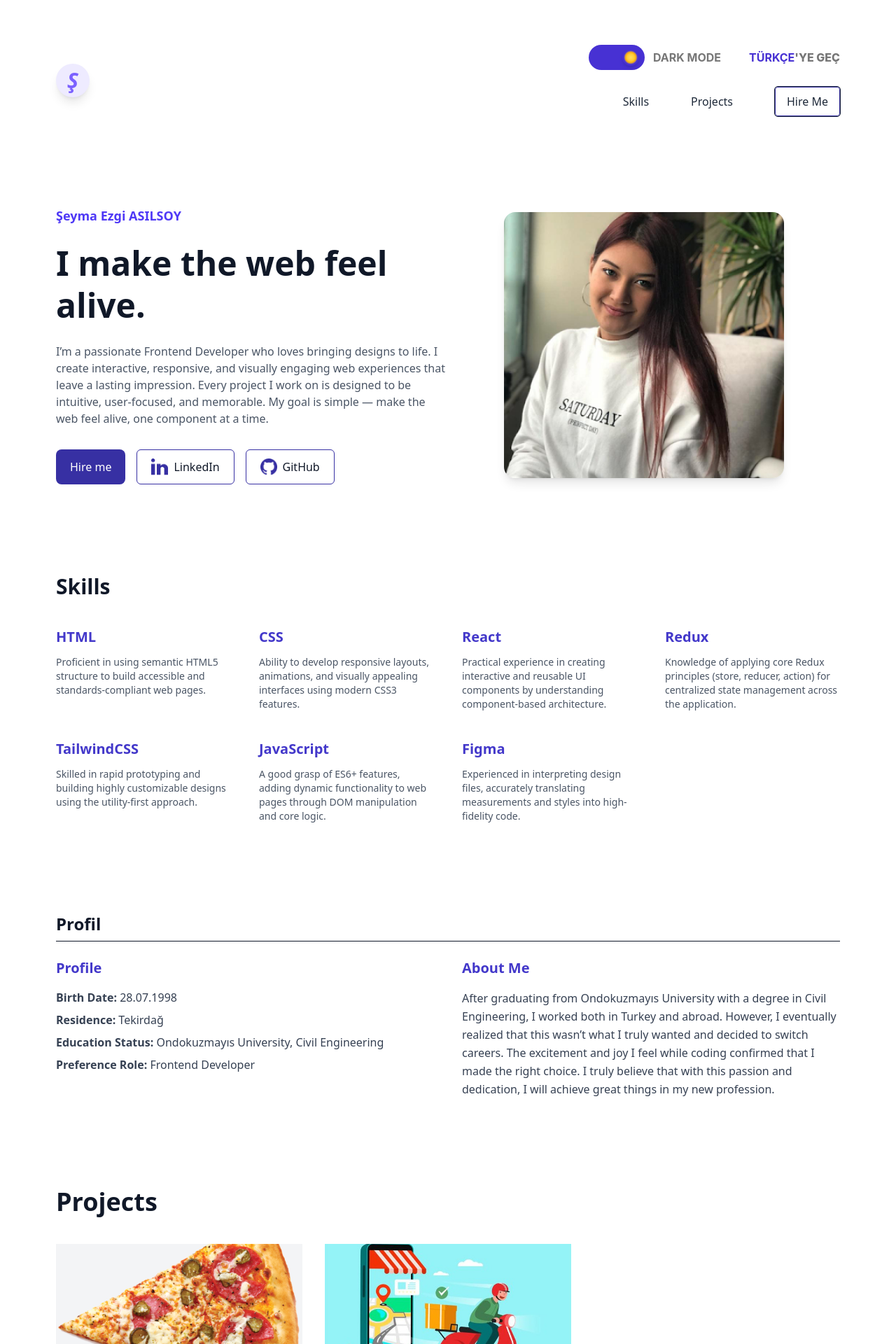
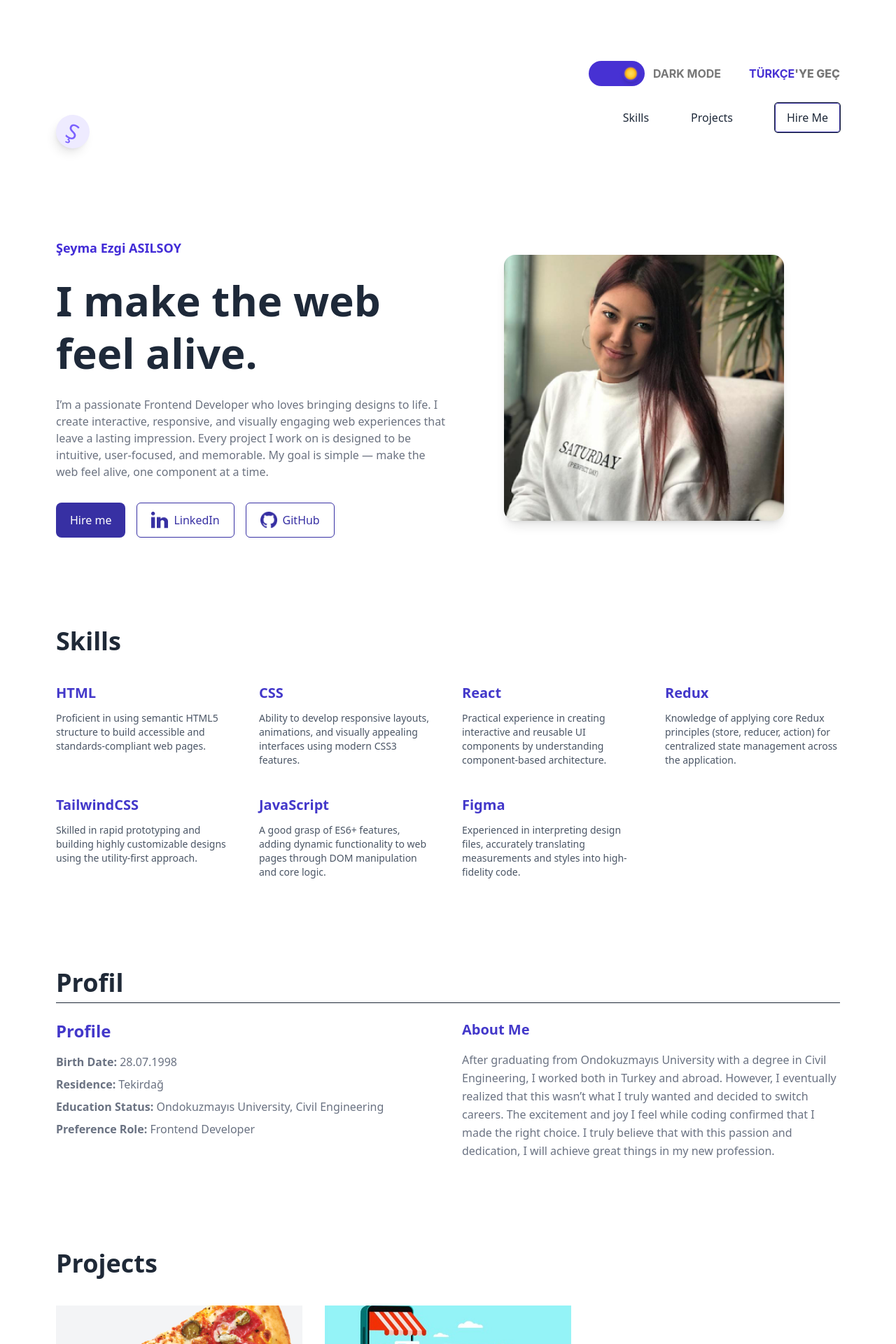
Before and after one commit to ezgiasilsoy/SeymaEzgi-Portfolio, a React (Vite) app: page / in a window 1280 px wide. Shown: the top 1920 px of the page at 70% size. Built offline with nearby package versions, Linux system fonts and the light colour scheme.

Commit message:
Dark Mode Update

```diff
--- a/src/components/Footer.jsx
+++ b/src/components/Footer.jsx
@@ -12,18 +12,18 @@ const Footer = () => {
   const emailAddress = "ezgiseyma@gmail.com";
 
   return (
-    <footer className="mx-auto container px-6 md:px-20 py-16 bg-white dark:bg-gray-900">
+    <footer className="mx-auto container px-6 md:px-20 py-16 bg-white dark:bg-[#141414]">
       <div className="flex flex-col md:flex-row justify-between items-start md:items-end border-t border-gray-200 dark:border-gray-700 pt-10">
 
         <div className="mb-8 md:mb-0 max-w-xl">
-          <h2 className="text-4xl font-bold text-gray-900 dark:text-white mb-6 leading-snug">
+          <h2 className="text-4xl font-bold text-gray-900 dark:text-[#AEBCCF] mb-6 leading-snug">
             {callToAction}
           </h2>
           <a
             href={`mailto:${emailAddress}`}
-            className="text-lg font-medium text-[#AF0C48] dark:[#AF0C48] hover:underline flex items-center"
+            className="text-lg font-medium text-[#AF0C48] dark:text-[#BAB2E7] dark:[#AF0C48] hover:underline flex items-center"
           >
-            <span className="inline-block w-3 h-3 bg-red-500 rounded-full mr-2"></span>
+            <span className="inline-block w-3 h-3 bg-[#BAB2E7] rounded-full mr-2"></span>
             {emailAddress}
           </a>
         </div>
--- a/src/components/Headerr.jsx
+++ b/src/components/Headerr.jsx
@@ -15,10 +15,10 @@ const Header = ({ darkMode, setDarkMode }) => {
   };
 
   return (
-    <header className="flex flex-row items-center justify-between mx-auto container px-6 md:px-20 py-16 bg-white dark:bg-gray-900">
+    <header className="flex flex-row items-center justify-between mx-auto container px-6 md:px-20 py-16 bg-white dark:bg-[#252128]">
 
       <div className="flex items-center">
-        <div className="w-12 h-12 flex items-center justify-center rounded-full bg-[#EEEBFF] text-[#7B61FF] text-3xl italic font-bold shadow-lg hover:rotate-12 transition-transform duration-300 cursor-pointer select-none">
+        <div className="w-12 h-12 flex items-center mt-25 justify-center rounded-full dark:text-[#8F88FF] dark:bg-[#4731D3] bg-[#EEEBFF] text-[#7B61FF] text-3xl rotate-25 font-ariel shadow-lg hover:rotate-12 transition-transform duration-300 cursor-pointer select-none">
           Ş
         </div>
       </div>
@@ -29,7 +29,7 @@ const Header = ({ darkMode, setDarkMode }) => {
           <LanguageToggle/>
         </div>
 
-        <nav className="flex flex-row gap-15 items-center text-gray-800 dark:text-white">
+        <nav className="flex flex-row gap-15 items-center text-gray-800 dark:text-[#6B7280]">
 
           <button
             onClick={() => scrollToSection(skillsRef)}
@@ -45,7 +45,7 @@ const Header = ({ darkMode, setDarkMode }) => {
             {navTexts.projects}
           </button>
 
-          <button className="border outline-1 border-[#3730A3] dark:border-white px-4 py-2 rounded hover:bg-gray-100 dark:hover:bg-gray-800 transition">
+          <button className="border outline-1 border-[#3730A3] dark:border-white dark:bg-[#FFFFFF] dark:text-[#3730A3] px-4 py-2 rounded hover:bg-gray-100 dark:hover:bg-gray-800 transition">
             {navTexts.cta}
           </button>
         </nav>
--- a/src/components/Hero.jsx
+++ b/src/components/Hero.jsx
@@ -27,23 +27,23 @@ export default function Hero() {
   };
 
   return (
-    <section className="flex flex-col mx-auto md:flex-row items-center justify-between container px-6 md:px-20 py-16 bg-white dark:bg-gray-900">
+    <section className="flex flex-col mx-auto md:flex-row items-center justify-between container px-6 md:px-20 py-16 bg-white dark:bg-[#252128]">
       <div className="md:w-1/2 space-y-6">
 
-        <p className="text-indigo-600 font-semibold text-lg dark:text-indigo-400">
+        <p className="text-indigo-700 font-semibold text-lg dark:text-[#BAB2E7]">
           {heroSection.name}
         </p>
 
-        <h1 className="text-5xl font-bold leading-tight text-gray-900 dark:text-white">
+        <h1 className="text-6xl font-bold leading-tight text-gray-800 dark:text-[#AEBCCF]">
           {heroSection.text1}
         </h1>
 
-        <p className="text-gray-600 dark:text-gray-300">{heroSection.description}</p>
+        <p className="text-[#6B7280]  dark:text-[#FFFFFF]">{heroSection.description}</p>
 
         <div className="flex gap-4 mt-8 flex-wrap">
           <button
             onClick={handleHireMeClick}
-            className="bg-[#3730A3] text-white px-5 py-3 rounded-lg font-medium hover:bg-indigo-600 dark:bg-indigo-700 dark:hover:bg-indigo-600"
+            className="bg-[#3730A3] text-white px-5 py-3 rounded-lg font-medium dark:text-[#000000] hover:bg-indigo-600 dark:bg-[#E1E1FF] dark:hover:bg-indigo-200"
           >
             {hireMeText}
           </button>
@@ -54,10 +54,10 @@ export default function Hero() {
               href={social.link}
               target="_blank"
               rel="noopener noreferrer"
-              className="flex items-center gap-2 border border-[#3730A3] text-gray-900 dark:text-white px-5 py-3 rounded-md hover:bg-indigo-50 dark:border-indigo-400 dark:hover:bg-gray-800 transition"
+              className="flex items-center gap-2 border border-[#3730A3] text-[#3730A3] dark:border-[#E1E1FF] dark:text-[#E1E1FF] px-5 py-3 rounded-md hover:bg-[#E1E1FF] dark:hover:bg-gray-800 transition"
             >
               <img src={social.logo} alt={social.altText} className="w-6 h-6" />
-              <span>{social.text}</span>
+              <span >{social.text}</span>
             </a>
           ))}
         </div>
--- a/src/components/Profile.jsx
+++ b/src/components/Profile.jsx
@@ -17,16 +17,16 @@ const Profile = () => {
   };
 
   return (
-    <section className="mx-auto container px-6 md:px-20 py-16 bg-white dark:bg-gray-900">
-      <h2 className="text-2xl font-bold mb-6 border-b pb-2 text-gray-900 dark:text-white dark:border-gray-700">
+    <section className="container mx-auto px-6 md:px-20 py-16 bg-white dark:bg-[#252128]">
+      <h2 className="text-4xl font-bold mb-6 border-b pb-2 text-[#1F2937] dark:text-[#AEBCCF] dark:bg-[#252128]">
         {title}
       </h2>
 
       <div className="grid md:grid-cols-2 gap-10">
         <div>
-          <h3 className="text-xl font-semibold text-[#4338CA] mb-4 dark:text-indigo-400">{profileLabels.profileHeader}</h3>
+          <h3 className="text-2xl font-semibold text-[#4338CA] mb-4 dark:text-[#B7AAFF]">{profileLabels.profileHeader}</h3>
 
-          <ul className="space-y-2 text-gray-700 dark:text-gray-300">
+          <ul className="space-y-2 text-l text-gray-500 dark:text-white">
             <li><strong>{profileLabels.birthDate}:</strong> {profile.birthDate}</li>
             <li><strong>{profileLabels.residence}:</strong> {profile.rezisdance}</li>
             <li><strong>{profileLabels.university}:</strong> {profile.university}</li>
@@ -35,9 +35,9 @@ const Profile = () => {
         </div>
 
         <div>
-          <h3 className="text-xl font-semibold text-[#4338CA] mb-4 dark:text-indigo-400">{about.aboutHeader}</h3>
+          <h3 className="text-xl font-semibold text-[#4338CA] mb-4 dark:text-[#B7AAFF]">{about.aboutHeader}</h3>
 
-          <p className="text-gray-700 dark:text-gray-300 leading-relaxed">{about.aboutText}</p>
+          <p className="text-gray-500 dark:text-white leading-relaxed">{about.aboutText}</p>
         </div>
       </div>
     </section>
--- a/src/components/Projects.jsx
+++ b/src/components/Projects.jsx
@@ -14,8 +14,8 @@ const Projects = () => {
     const { projectsRef } = useScroll();
 
     return (
-        <section ref={projectsRef} className="container mx-auto px-4 md:px-20 py-16 bg-white dark:bg-gray-900">
-            <h2 className="text-4xl font-bold text-gray-900 dark:text-white mb-10">
+        <section ref={projectsRef} className="container mx-auto px-4 md:px-20 py-16 bg-white dark:bg-[#252128]">
+            <h2 className="text-4xl font-bold text-[#1F2937] dark:text-[#AEBCCF] mb-10">
                 {projectTitle}
             </h2>
             <div className="grid grid-cols-1 lg:grid-cols-3 gap-8">
@@ -24,20 +24,20 @@ const Projects = () => {
                     const tagsToUse = index === 0 ? staticTags : dynamicTags;
 
                     return (
-                        <div key={index} className="flex flex-col bg-white dark:bg-gray-800">
+                        <div key={index} className="flex flex-col bg-white dark:bg-[#252128]">
 
                             <div className="w-full h-48 overflow-hidden bg-gray-100 dark:bg-gray-700">
                                 <img
-                                    src={project.img || "https://via.placeholder.com/400x300?text=Project+Image"}
+                                    src={project.img }
                                     alt={project.name}
-                                    className="w-full h-full object-cover"
+                                    className="w-full h-full object-cover "
                                 />
                             </div>
 
                             <div className="pt-6 pb-8 flex-grow">
-                                <h3 className="text-2xl font-semibold text-[#4338CA] dark:text-white mb-2">{project.name}</h3>
+                                <h3 className="text-2xl font-semibold text-[#4338CA] dark:text-[#CFCBFF] mb-2">{project.name}</h3>
 
-                                <p className="text-gray-600 dark:text-gray-400 mb-4 text-sm">
+                                <p className="text-gray-600 dark:text-white mb-4 text-sm">
                                     {project.description}
                                 </p>
 
@@ -45,7 +45,7 @@ const Projects = () => {
                                     {tagsToUse.map((tag, tagIndex) => (
                                         <span
                                             key={tagIndex}
-                                            className="text-xs font-semibold py-1 px-3 border border-[#3730A3] bg-white text-gray-800 dark:bg-gray-700 dark:text-gray-300"
+                                            className="text-xs font-semibold py-1 px-3 border border-[#3730A3] bg-white text-gray-800 dark:bg-[#252128] dark:border-[#8F88FF] dark:text-[#8F88FF]"
                                         >
                                             {tag}
                                         </span>
--- a/src/components/Skills.jsx
+++ b/src/components/Skills.jsx
@@ -6,9 +6,9 @@ export default function Skills() {
   const { skillSection } = content.heroSection;
 const { skillsRef } = useScroll();
   return (
-    <section ref={skillsRef} className="container mx-auto px-6 md:px-20 py-16 bg-white dark:bg-gray-900">
+    <section ref={skillsRef} className="container mx-auto px-6 md:px-20 py-16 bg-white dark:bg-[#252128]">
 
-      <h2 className="text-3xl font-bold mb-10 text-gray-900 dark:text-white">
+      <h2 className="text-4xl font-bold mb-10 text-[#1F2937] dark:text-[#AEBCCF]">
         {skillSection.title}
       </h2>
 
@@ -16,11 +16,11 @@ const { skillsRef } = useScroll();
         {skillSection.skills.map((skill, index) => (
           <div key={index} className="space-y-3">
 
-            <h3 className="text-[#4338CA] text-xl font-semibold dark:text-indigo-400">
+            <h3 className="text-[#4338CA] text-xl font-semibold dark:text-[#B7AAFF]">
               {skill.name}
             </h3>
 
-            <p className="text-gray-600 text-sm dark:text-gray-300">
+            <p className="text-gray-600 text-sm dark:text-white">
               {skill.text}
             </p>
           </div>
```
